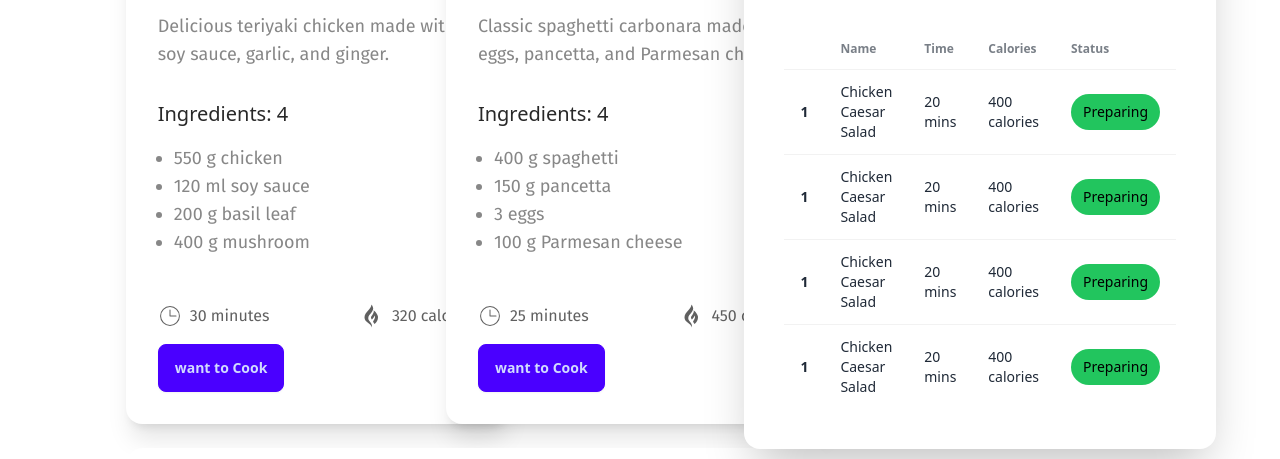
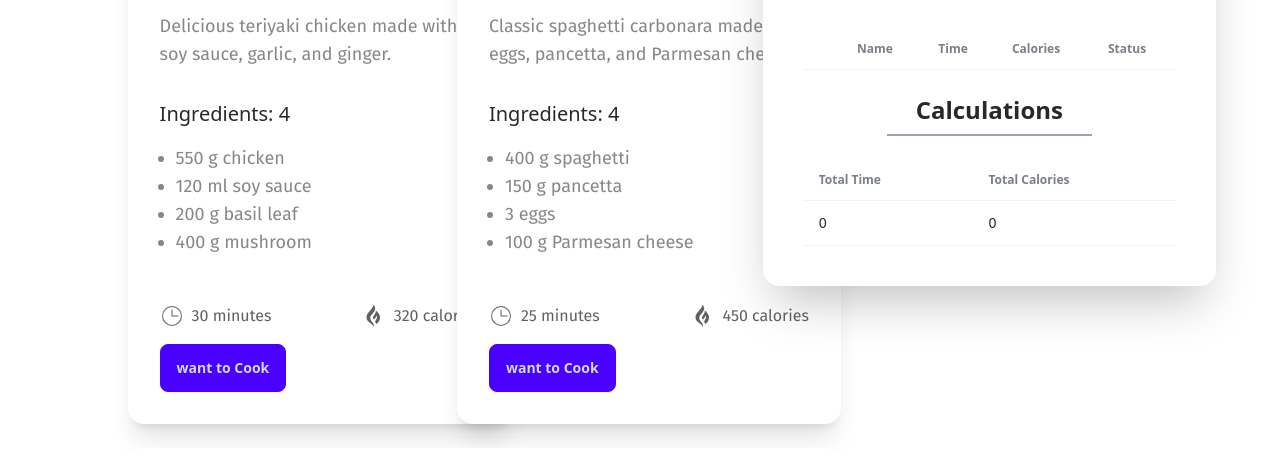
Before and after one commit to gazimaksudur2/chefs-table, a React (Vite) app: page / in a window 1280 px wide. Shown: the part 1396-1855 px from the top of the page. Built offline with nearby package versions, Linux system fonts and the light colour scheme.

Commit message:
many a mile functionality added

```diff
--- a/src/Components/Recipes/CookItem.jsx
+++ b/src/Components/Recipes/CookItem.jsx
@@ -2,15 +2,14 @@ import PropTypes from 'prop-types';
 
 const CookItem = ({item, index, color, status, handleToPrepare}) => {
     const {recipe_name, preparing_time, calories} = item;
-    let red = 'btn-success  px-3 py-2 bg-red-400 text-[#150B2Bbd] text-sm font-medium rounded-full active:scale-95';
-    let green = 'btn-success  px-3 py-2 bg-green-500 text-[#150B2Bbd] text-sm font-medium rounded-full active:scale-95';
+    let buttonClass = 'btn-success  px-3 py-2 text-[#150B2Bbd] text-sm font-medium rounded-full active:scale-95 ';
     return (
         <tr className="hover">
             <th>{index}</th>
             <td>{recipe_name}</td>
             <td>{preparing_time} mins</td>
             <td>{calories} calories</td>
-            <td><button onClick={()=>handleToPrepare(item)} className={color?green:red} >{status}</button></td>
+            <td><button onClick={()=>handleToPrepare(item)} className={buttonClass+(color?'bg-green-500':'bg-red-400')} >{status}</button></td>
         </tr>
     );
 };
--- a/src/Components/Recipes/Cooking.jsx
+++ b/src/Components/Recipes/Cooking.jsx
@@ -3,59 +3,47 @@ import CookItem from './CookItem';
 
 const Cooking = ({toPrepare}) => {
     let index = 0;
+    const totalTime = toPrepare.reduce((accum,cur)=>{ return (parseInt(accum) + parseInt(cur.preparing_time))},0);
+    const totalCalories = toPrepare.reduce((accum,cur)=>{return accum+=parseInt(cur.calories)},0);
     return (
         <div className='want-cook p-10 space-y-8 w-full text-center'>
             <h2 className='text-[#282828] w-[55%] mx-auto border-b-2 border-gray-400 pb-2 text-2xl font-semibold'>Currently Cooking: {toPrepare.length}</h2>
             <div className="overflow-x-auto">
             <table className="table">
-                {/* head */}
                 <thead>
                 <tr>
                     <th></th>
                     <th>Name</th>
-                        <th>Time</th>
-                        <th>Calories</th>
-                        <th>Status</th>
+                    <th>Time</th>
+                    <th>Calories</th>
+                    <th>Status</th>
                 </tr>
                 </thead>
                 <tbody>
                     {
                         toPrepare.map((item, idx)=><CookItem item={item} key={idx} status={'Preparing'} color={true} index={++index}></CookItem>)
                     }
-                {/* row 1 */}
-                <tr className="hover">
-                    <th>1</th>
-                    <td>Chicken Caesar Salad</td>
-                    <td>20 mins</td>
-                    <td>400 calories</td>
-                    <td><button className="btn-success px-3 py-2 bg-green-500 text-[#150B2Bbd] text-sm font-medium rounded-full active:scale-95">Preparing</button></td>
-                </tr>
-                {/* row 1 */}
-                <tr className="hover">
-                    <th>1</th>
-                    <td>Chicken Caesar Salad</td>
-                    <td>20 mins</td>
-                    <td>400 calories</td>
-                    <td><button className="btn-success px-3 py-2 bg-green-500 text-[#150B2Bbd] text-sm font-medium rounded-full active:scale-95">Preparing</button></td>
-                </tr>
-                {/* row 1 */}
-                <tr className="hover">
-                    <th>1</th>
-                    <td>Chicken Caesar Salad</td>
-                    <td>20 mins</td>
-                    <td>400 calories</td>
-                    <td><button className="btn-success px-3 py-2 bg-green-500 text-[#150B2Bbd] text-sm font-medium rounded-full active:scale-95">Preparing</button></td>
-                </tr>
-                {/* row 1 */}
-                <tr className="hover">
-                    <th>1</th>
-                    <td>Chicken Caesar Salad</td>
-                    <td>20 mins</td>
-                    <td>400 calories</td>
-                    <td><button className="btn-success px-3 py-2 bg-green-500 text-[#150B2Bbd] text-sm font-medium rounded-full active:scale-95">Preparing</button></td>
-                </tr>
                 </tbody>
             </table>
+
+            <h2 className='text-[#282828] my-6 w-[55%] mx-auto border-b-2 border-gray-400 pb-2 text-2xl font-semibold'>Calculations</h2>
+            <div className="overflow-x-auto">
+                <table className="table text-center">
+                    {/* head */}
+                    <thead>
+                    <tr>
+                        <th>Total Time</th>
+                        <th>Total Calories</th>
+                    </tr>
+                    </thead>
+                    <tbody>
+                    <tr className="hover">
+                        <td>{totalTime}</td>
+                        <td>{totalCalories}</td>
+                    </tr>
+                    </tbody>
+                </table>
+                </div>
             </div>
         </div>
     );
```
